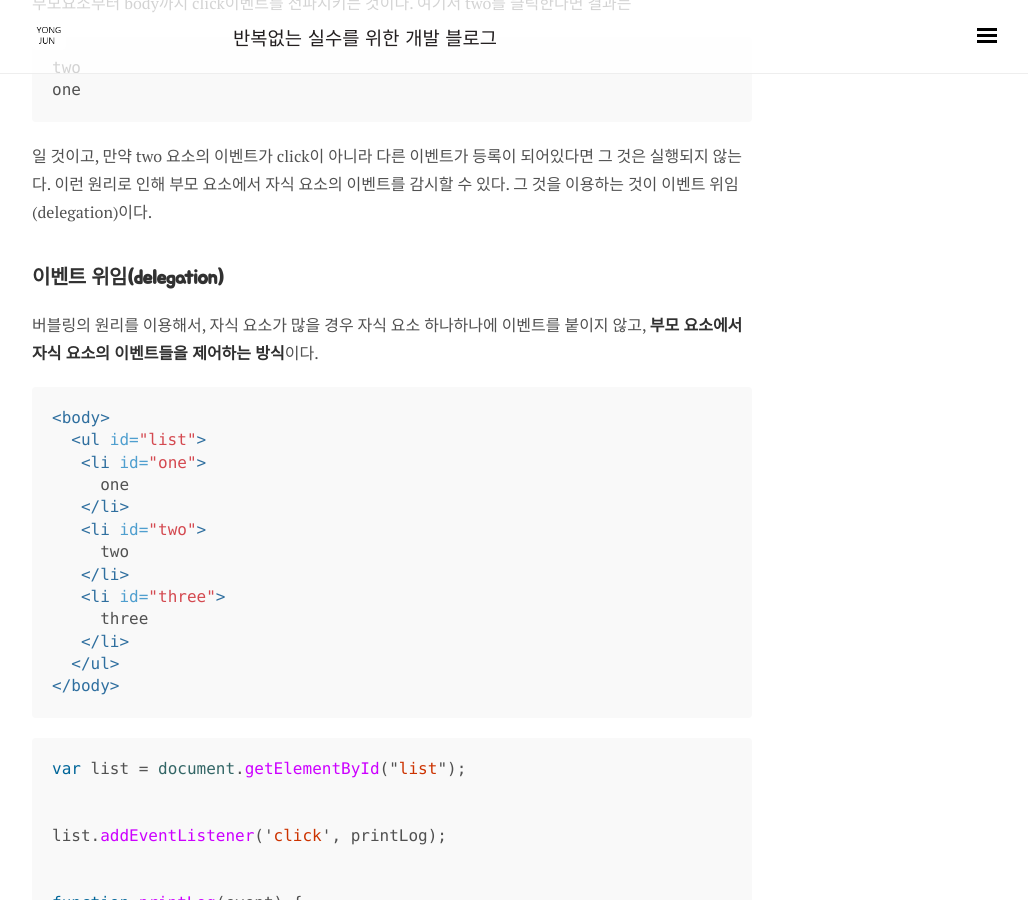
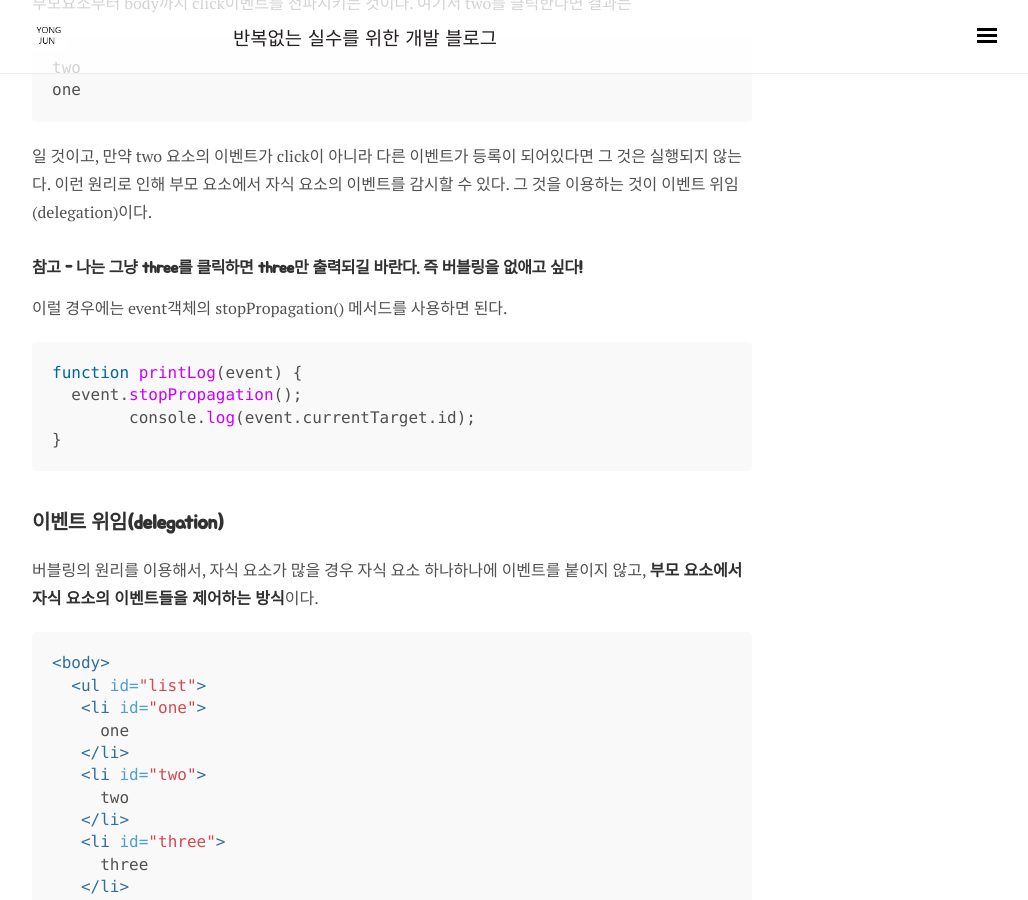
Before and after one commit to wooooooak/wooooooak.github.io, a Jekyll site: the page built from _posts/2018-08-08-event delegation.md, in a window 1280 px wide and 900 px high, scrolled down 2101 px. Shown: the whole window, without its empty margins (248-1276 px from the left). Built offline with Jekyll 4.4.1, drawn with Linux system fonts in a browser that asks for light colours; nearby versions of some CDN libraries; some web fonts are replaced; comment, search, counter and statistics services are not loaded.

Commit message:
update event delegation

````diff
--- a/_posts/2018-08-08-event delegation.md
+++ b/_posts/2018-08-08-event delegation.md
@@ -75,6 +75,14 @@ one
 ```
 일 것이고, 만약 two 요소의 이벤트가 click이 아니라 다른 이벤트가 등록이 되어있다면 그 것은 실행되지 않는다. 이런 원리로 인해 부모 요소에서 자식 요소의 이벤트를 감시할 수 있다. 그 것을 이용하는 것이 이벤트 위임(delegation)이다.
 
+### 참고 - 나는 그냥 three를 클릭하면 three만 출력되길 바란다. 즉 버블링을 없애고 싶다!
+이럴 경우에는 event객체의 stopPropagation() 메서드를 사용하면 된다.
+```javascript
+function printLog(event) {
+  event.stopPropagation();
+	console.log(event.currentTarget.id);
+}
+```
 
 
 ## 이벤트 위임(delegation)
````
